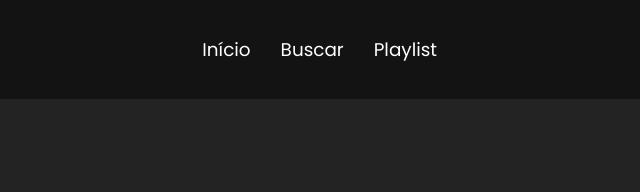
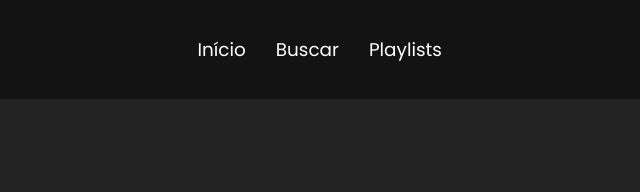
Before and after one commit to FabricioBettarello/Melodia-App, a plain HTML site: page index.html in a window 1280 px wide. Shown: the top 192 px of the page, 339-979 px from the left. Drawn offline with nearby package versions, Linux system fonts and the light colour scheme.

Commit message:
Update index.html

```diff
--- a/index.html
+++ b/index.html
@@ -38,7 +38,7 @@
                             </div>
                         </div>
                     </li>
-                    <li class="nav-item"><a href="#" class="nav-link">Playlist</a></li>
+                    <li class="nav-item"><a href="#" class="nav-link">Playlists</a></li>
                 </ul>
             </div>
             <div class="login-button">
```
